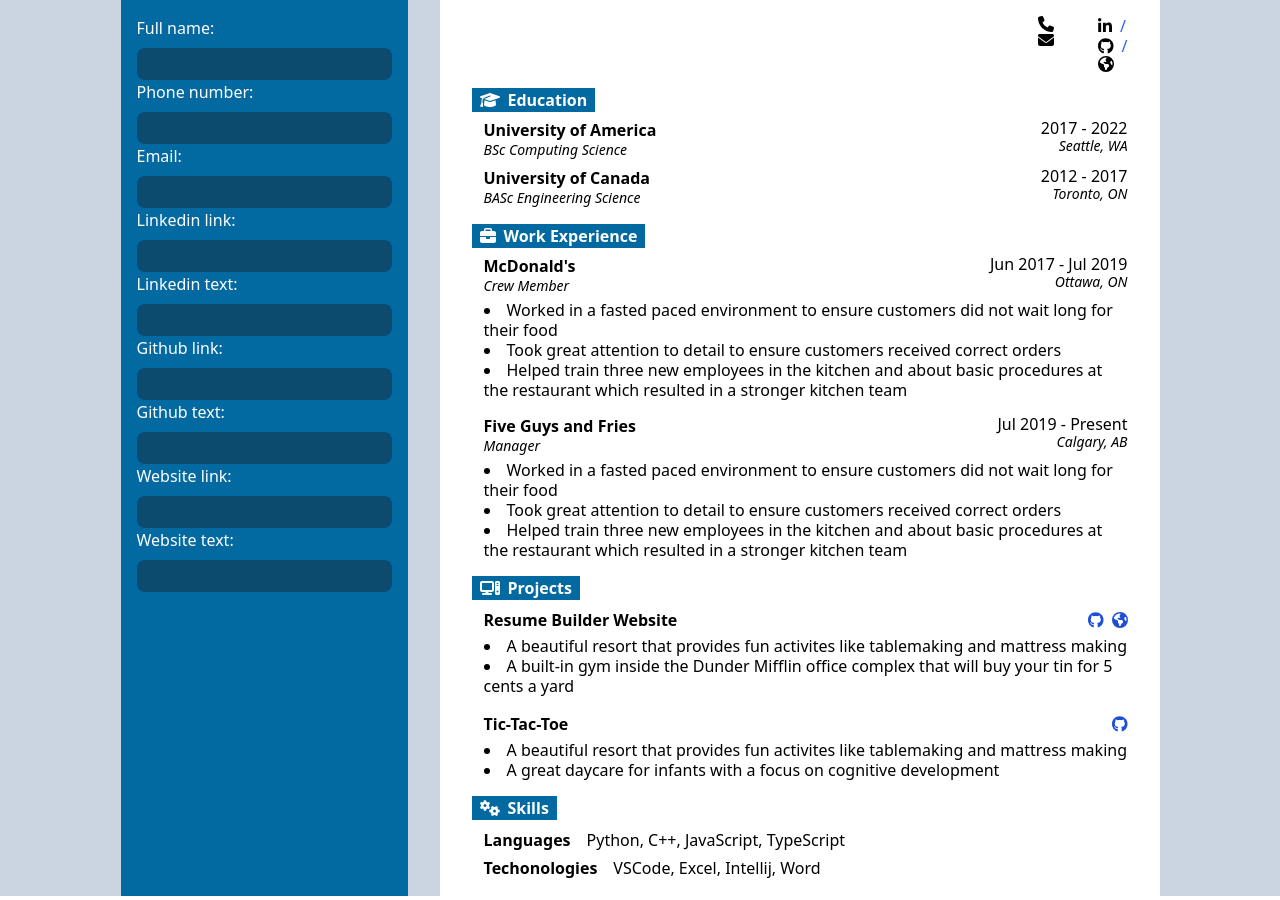
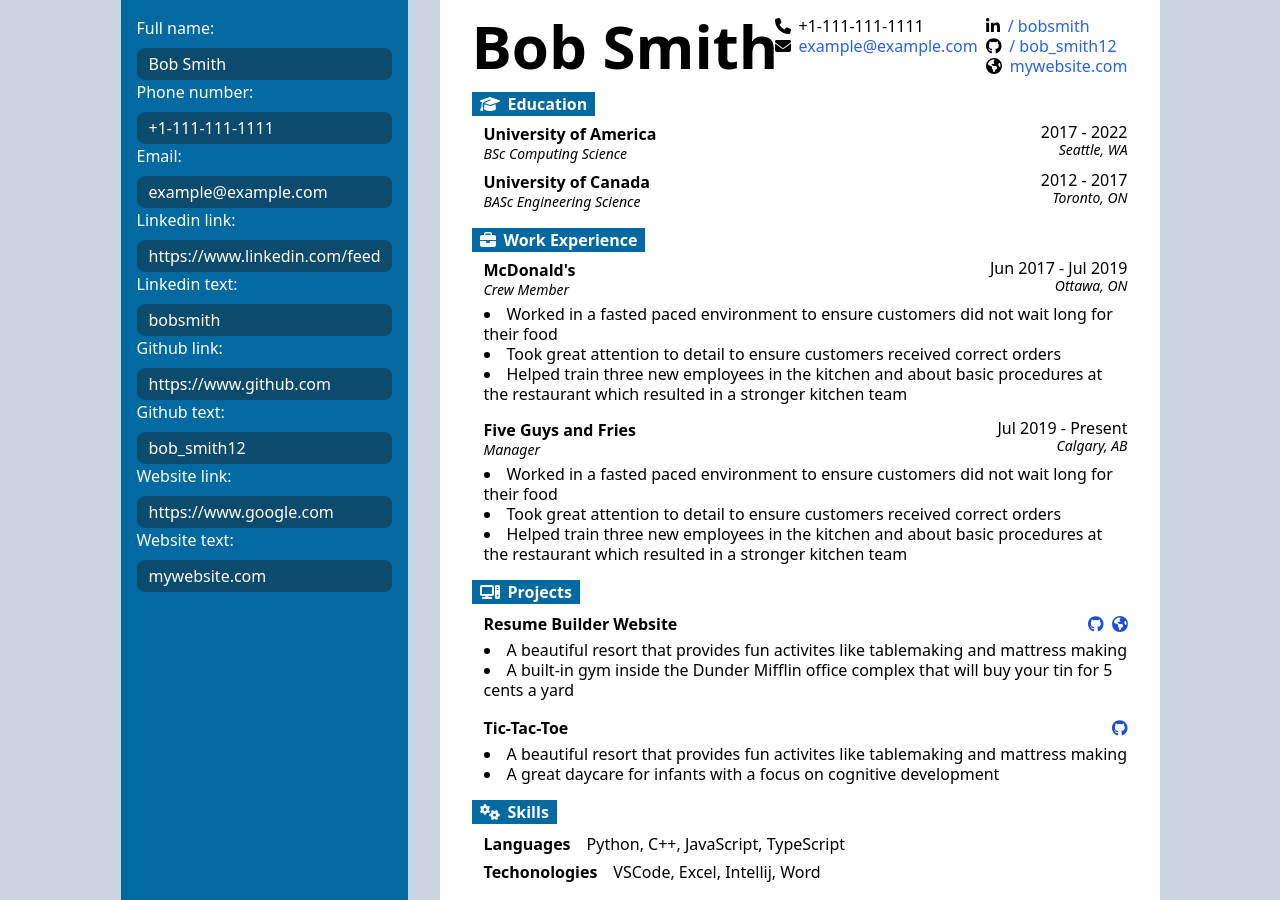
Before and after one commit to Blastose/resume-builder, a React (Create React App) app: page / in a window 1280 px wide. Built offline with nearby package versions, Linux system fonts and the light colour scheme.

Commit message:
Add default values for personal info

```diff
--- a/src/components/personal-info/misc-info.tsx
+++ b/src/components/personal-info/misc-info.tsx
@@ -7,7 +7,7 @@ function MiscInfo(props: {
   contactInfo: { phoneNumber: string; email: string };
 }) {
   return (
-    <div className="flex flex-col sm:flex-row gap-9 justify-self-end leading-tight">
+    <div className="flex flex-col sm:flex-row gap-2 justify-self-end leading-tight">
       <ContactInfo
         phoneNumber={props.contactInfo.phoneNumber}
         email={props.contactInfo.email}
--- a/src/components/personal-info/personal-info.ts
+++ b/src/components/personal-info/personal-info.ts
@@ -10,15 +10,15 @@ class PersonalInfo {
   email: string;
 
   constructor() {
-    this.fullName = "";
-    this.linkedinHref = "";
-    this.linkedinText = "";
-    this.githubHref = "";
-    this.githubText = "";
-    this.websiteHref = "";
-    this.websiteText = "";
-    this.phoneNumber = "";
-    this.email = "";
+    this.fullName = "Bob Smith";
+    this.linkedinHref = "https://www.linkedin.com/feed/";
+    this.linkedinText = "bobsmith";
+    this.githubHref = "https://www.github.com";
+    this.githubText = "bob_smith12";
+    this.websiteHref = "https://www.google.com";
+    this.websiteText = "mywebsite.com";
+    this.phoneNumber = "+1-111-111-1111";
+    this.email = "example@example.com";
   }
 }
 
```
